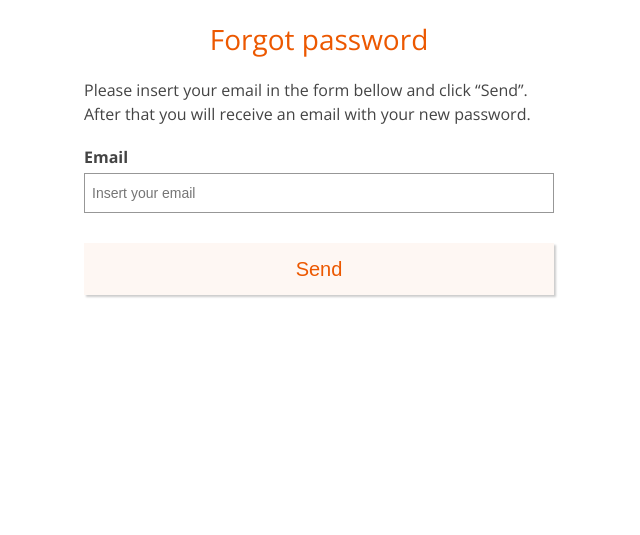
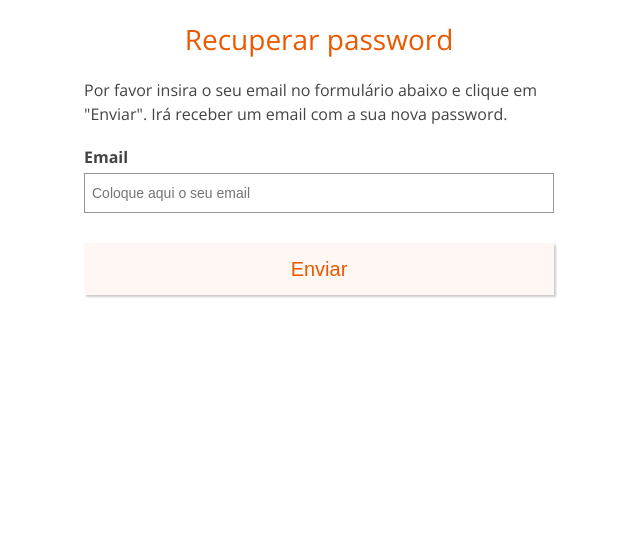
Before and after one commit to nmiguelmoura/Cook-Social, a Python web app: template www/templates/forgot_password.html in a window 1280 px wide. Shown: the part 58-593 px from the top of the page, without its empty margins (321-961 px from the left). Run offline with Jinja, Linux system fonts and the light colour scheme; the template is opened without the code that fills it, so the values that code supplies are empty.

Commit message:
Translate forgot_password.html to pt

```diff
--- a/www/templates/forgot_password.html
+++ b/www/templates/forgot_password.html
@@ -1,25 +1,25 @@
 {% extends "base.html" %}
 
 {% block head %}
-<title>Forgot password - Social Cooks</title>
+<title>Recuperar password - Social Cooks</title>
 {% endblock %}
 
 {% block content %}
 <div id="forgot-password" class="page-content wrapper-special">
     <section class="padded-col-sm-12-12">
-        <h2>Forgot password</h2>
-        <p class="generic-text-left">Please insert your email in the form bellow and click “Send”. After that you will receive an email with your new password.</p>
+        <h2>Recuperar password</h2>
+        <p class="generic-text-left">Por favor insira o seu email no formulário abaixo e clique em "Enviar". Irá receber um email com a sua nova password.</p>
         <form method="post">
             <div class="input-labels">
                 <div class="label">
                     <p>Email</p>
-                    <input type="email" placeholder="Insert your email" name="email" value="{{email}}">
+                    <input type="email" placeholder="Coloque aqui o seu email" name="email" value="{{email}}">
                     <p class="error-message">{{error_email}}</p>
                 </div>
             </div>
             <div class="button-container col-sm-12-12">
                 <div class="input-submit">
-                    <input type="submit" value="Send">
+                    <input type="submit" value="Enviar">
                 </div>
             </div>
         </form>
```
